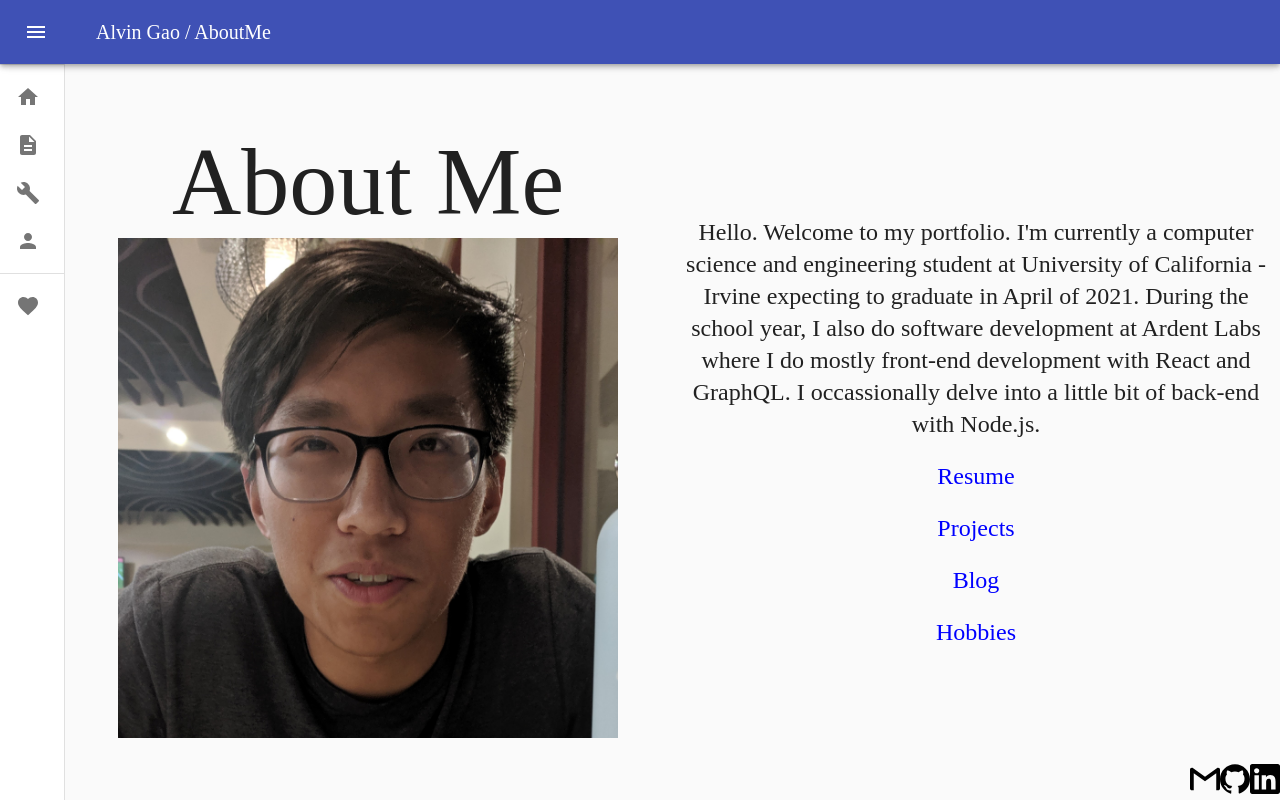
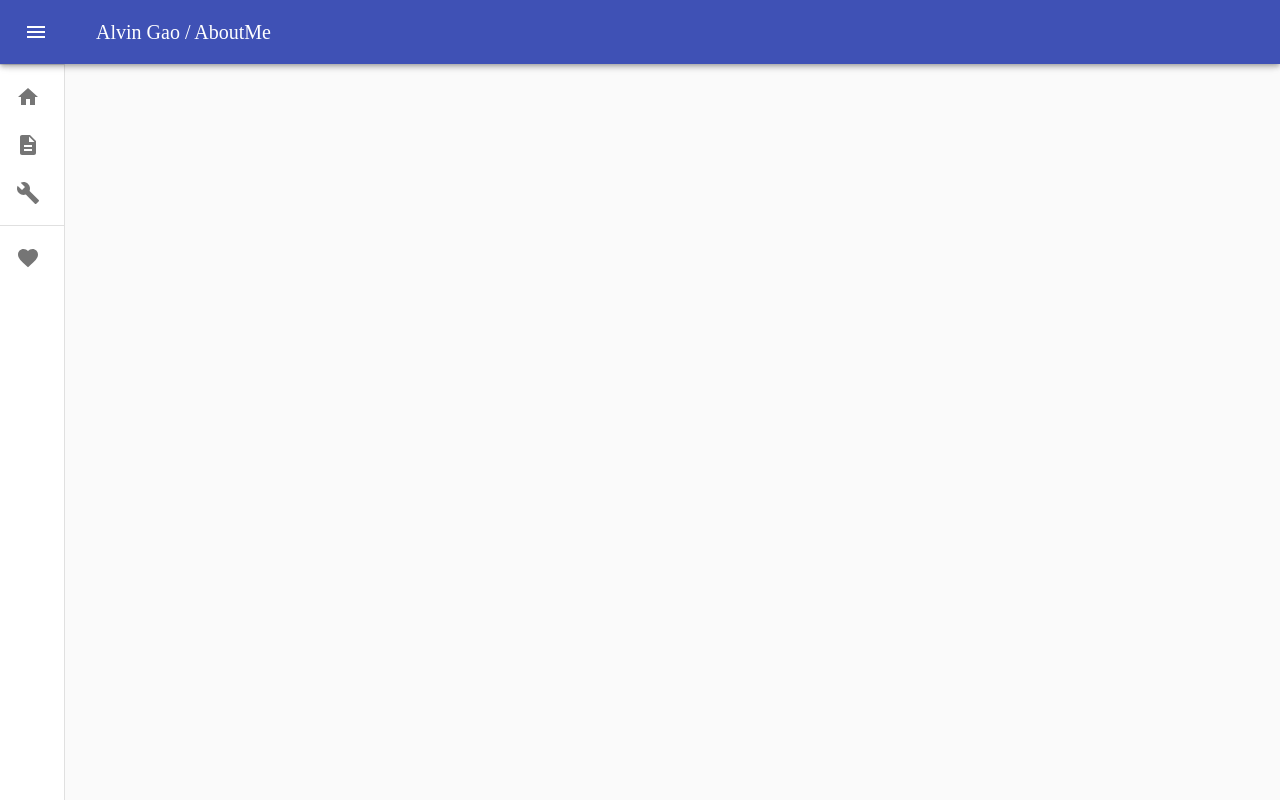
Before and after one commit to alvinkgao/alvinkgao.com, a React (Create React App) app: page /AboutMe in a window 1280 px wide. Built offline with nearby package versions, Linux system fonts and the light colour scheme; a web font is replaced by a local one.

Commit message:
fix animation

```diff
--- a/src/App.css
+++ b/src/App.css
@@ -1,5 +1,6 @@
 .App {
   text-align: center;
+  justify-content: center;
   position: relative;
 }
 
@@ -67,6 +68,20 @@
     fade-out 1s ease forwards 2s;
 }
 
+.start {
+  opacity: 0;
+  animation: start 1s ease forwards 3s;
+}
+
+@keyframes start {
+  from {
+    opacity: 0;
+  }
+  to {
+    opacity: 1;
+  }
+}
+
 /* The typing effect */
 @keyframes typing {
   from {
--- a/src/App.js
+++ b/src/App.js
@@ -5,7 +5,7 @@ import { BrowserRouter, Route } from "react-router-dom";
 import "./App.css";
 import AppRouter from "./AppRouter";
 
-import { AppBar } from "./components";
+import { AppBar, StartAnimation } from "./components";
 import store from "./redux/configureStore";
 import { MuiThemeProvider, createMuiTheme } from "@material-ui/core/styles";
 
@@ -20,11 +20,11 @@ const App = () => {
       <Provider store={store}>
         <MuiThemeProvider theme={theme}>
           <BrowserRouter>
-            <div className="App">
+            <StartAnimation>
               <AppBar>
                 <Route render={() => <AppRouter />}></Route>
               </AppBar>
-            </div>
+            </StartAnimation>
           </BrowserRouter>
         </MuiThemeProvider>
       </Provider>
--- a/src/AppRouter.js
+++ b/src/AppRouter.js
@@ -1,7 +1,7 @@
 import React from "react";
 import { Route, Switch } from "react-router-dom";
 
-import Home from "./containers/Home";
+// import Home from "./containers/Home";
 import Resume from "./containers/Resume";
 import Projects from "./containers/Projects";
 import AboutMe from "./containers/AboutMe";
@@ -10,10 +10,10 @@ import Hobbies from "./containers/HobbiesContainer/Hobbies";
 
 const AppRouter = props => (
   <Switch>
-    <Route exact path="/" render={() => <Home />} />
+    {/* <Route exact path="/" render={() => <Home />} /> */}
+    <Route exact path="/" render={() => <AboutMe />} />
     <Route path="/Resume" render={() => <Resume />} />
     <Route path="/Projects" render={() => <Projects />} />
-    <Route path="/AboutMe" render={() => <AboutMe />} />
     <Route path="/Blog" render={() => <Blog />} />
     <Route path="/Hobbies" render={() => <Hobbies />} />
   </Switch>
--- a/src/components/AppBar.js
+++ b/src/components/AppBar.js
@@ -21,7 +21,7 @@ import MenuIcon from "@material-ui/icons/Menu";
 import ChevronLeftIcon from "@material-ui/icons/ChevronLeft";
 import ChevronRightIcon from "@material-ui/icons/ChevronRight";
 import HomeIcon from "@material-ui/icons/Home";
-import PersonIcon from "@material-ui/icons/Person";
+// import PersonIcon from "@material-ui/icons/Person";
 import DescriptionIcon from "@material-ui/icons/Description";
 import FavoriteIcon from "@material-ui/icons/Favorite";
 import BuildIcon from "@material-ui/icons/Build";
@@ -162,11 +162,11 @@ const CustomAppBar = props => {
               redirectTo: "/Resume"
             },
             { text: "Projects", icon: <BuildIcon />, redirectTo: "/Projects" },
-            {
-              text: "About Me",
-              icon: <PersonIcon />,
-              redirectTo: "/AboutMe"
-            }
+            // {
+            //   text: "About Me",
+            //   icon: <PersonIcon />,
+            //   redirectTo: "/AboutMe"
+            // }
           ].map(({ text, icon, redirectTo }) => (
             <ListItem
               button
--- /dev/null
+++ b/src/components/StartAnimation.js
@@ -0,0 +1,20 @@
+import React, { Fragment } from "react";
+import { Typography } from "@material-ui/core/";
+
+const StartAnimation = props => {
+  return (
+    <Fragment>
+      <div className="App App-header">
+        <div className="typewriter1">
+          <Typography variant="h1">ALVIN</Typography>
+        </div>
+        <div className="typewriter2">
+          <Typography variant="h1">GAO</Typography>
+        </div>
+      </div>
+      <div className="start">{props.children}</div>
+    </Fragment>
+  );
+};
+
+export default StartAnimation;
--- a/src/components/index.js
+++ b/src/components/index.js
@@ -1,3 +1,4 @@
 export { default as AppBar } from "./AppBar";
 export { default as Links } from "./Links";
-export { default as ResumeSelect} from './ResumeSelect'
+export { default as ResumeSelect } from "./ResumeSelect";
+export { default as StartAnimation } from "./StartAnimation";
--- a/src/containers/AboutMe.js
+++ b/src/containers/AboutMe.js
@@ -1,27 +1,35 @@
 import React, { Fragment } from "react";
-import { Link } from "react-router-dom";
 
-import { Typography } from "@material-ui/core/";
+import { Box, Typography } from "@material-ui/core/";
 import { aboutMePicture } from "../content/images";
 import Links from "../components/Links";
 
 const AboutMe = () => (
   <Fragment>
     <div className="split left">
-      <Typography variant="h1">About Me</Typography>
+      {/* <Typography variant="h1">About Me</Typography> */}
       <img src={aboutMePicture} alt="aboutMe" width="500" height="500" />
     </div>
     <div className="split right">
-      <Typography variant="h5">{`Hello. Welcome to my portfolio.
-      I'm currently a computer science and engineering student at University
-      of California - Irvine expecting to graduate in April of 2021. During the
-      school year, I also do software development at Ardent Labs where I do
-      mostly front-end development with React and GraphQL. I occassionally delve
-      into a little bit of back-end with Node.js.`}</Typography>
+      <Typography variant="h5">
+        <Box fontWeight="fontWeightBold">
+          Hello! My name is Alvin Gao. I am an aspiring full-stack developer.
+          Welcome to my portfolio.
+        </Box>
+        <br />
+        <Box>
+          I'm currently a computer science and engineering student at University
+          of California - Irvine expecting to graduate in Decemeber of 2020.
+          During the school year, I am working as a software engineer at Ardent
+          Labs where I work on web applications with React and GraphQL. I
+          occassionally delve into a little bit of back-end with Node.js.
+        </Box>
+      </Typography>
 
       <br />
+      <Links />
 
-      <Link to="/Resume" style={{ color: "blue", textDecoration: "none" }}>
+      {/* <Link to="/Resume" style={{ color: "blue", textDecoration: "none" }}>
         <Typography variant="h5">Resume</Typography>
       </Link>
       <br />
@@ -36,7 +44,7 @@ const AboutMe = () => (
       <br />
       <Link to="/Hobbies" style={{ color: "blue", textDecoration: "none" }}>
         <Typography variant="h5">Hobbies</Typography>
-      </Link>
+      </Link> */}
     </div>
   </Fragment>
 );
```
